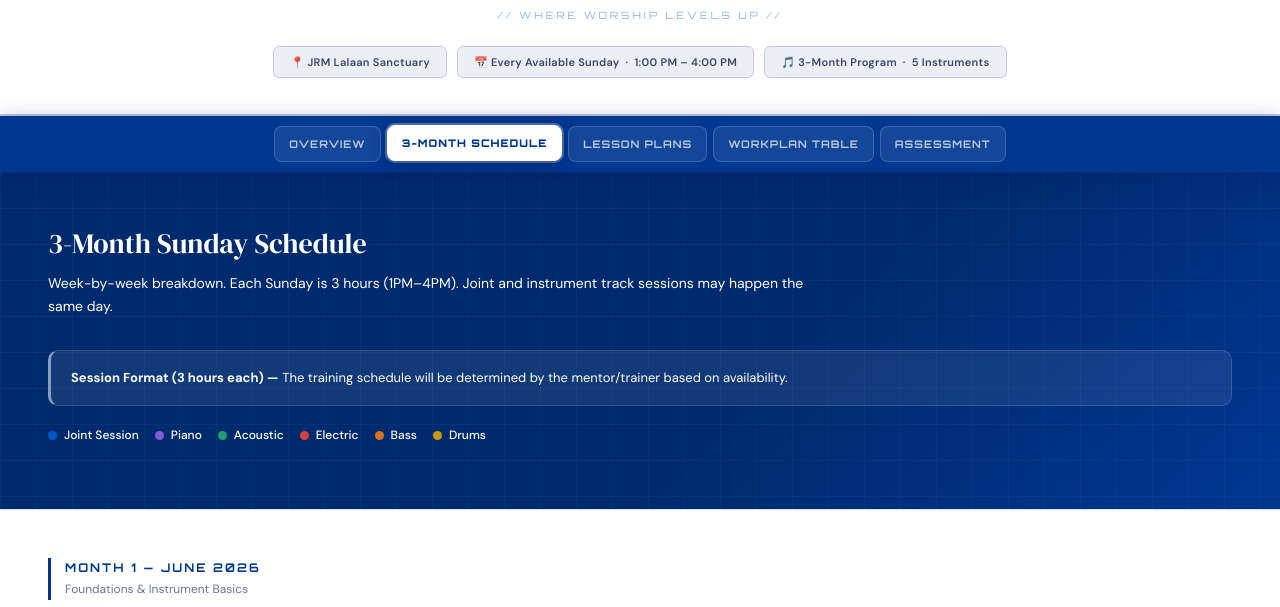
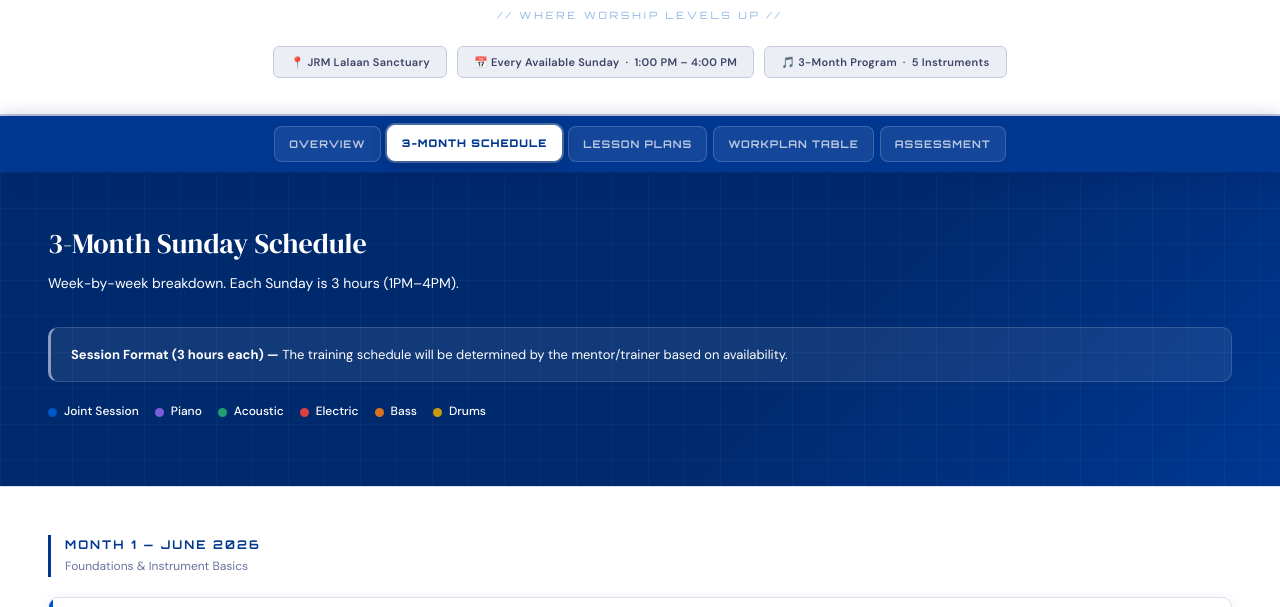
Before and after one commit to JRMLalaanCreates/JRM-Lalaan-Band-Training-Program, a plain HTML site: page index.html in a window 1280 px wide. Both pictures are taken after a click on the button "3-MONTH SCHEDULE". Shown: the part 186-793 px from the top of the page. Drawn offline with Linux system fonts and the light colour scheme.

Commit message:
Update index.html

```diff
--- a/index.html
+++ b/index.html
@@ -849,8 +849,7 @@
   <!-- DARK: Intro -->
   <div class="panel-dark">
     <h2 class="page-title" style="color:#fff;">3-Month Sunday Schedule</h2>
-    <p class="page-desc">Week-by-week breakdown. Each Sunday is 3 hours (1PM–4PM).
-      Joint and instrument track sessions may happen the same day.</p>
+    <p class="page-desc">Week-by-week breakdown. Each Sunday is 3 hours (1PM–4PM).</p>
     <div class="callout"><strong>Session Format (3 hours each) —</strong> The training schedule will be determined by the mentor/trainer based on availability.</div>
     <div class="legend" style="margin-top:16px;">
       <div class="legend-item"><div class="legend-dot" style="background:var(--joint)"></div>Joint Session</div>
```
